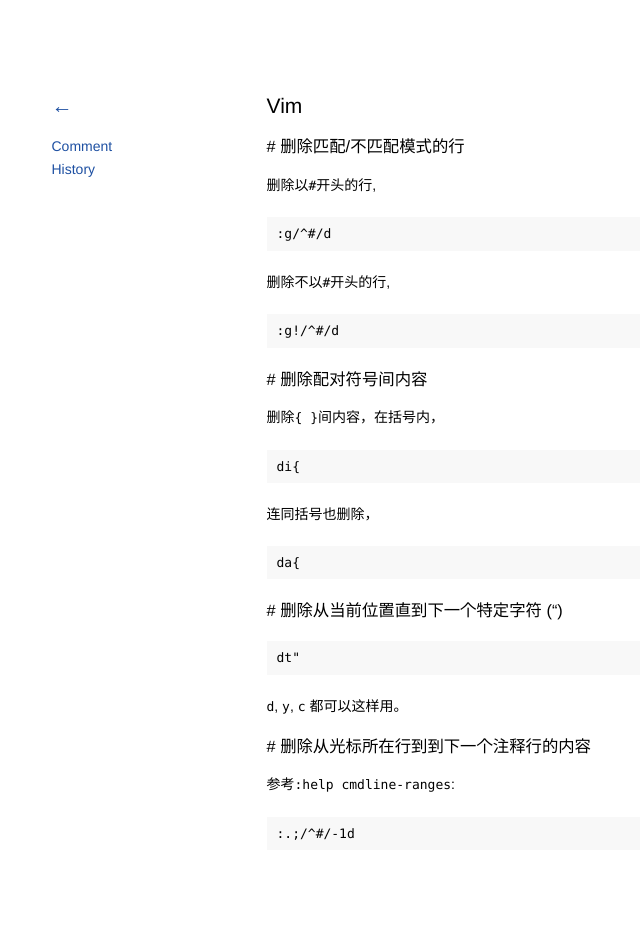
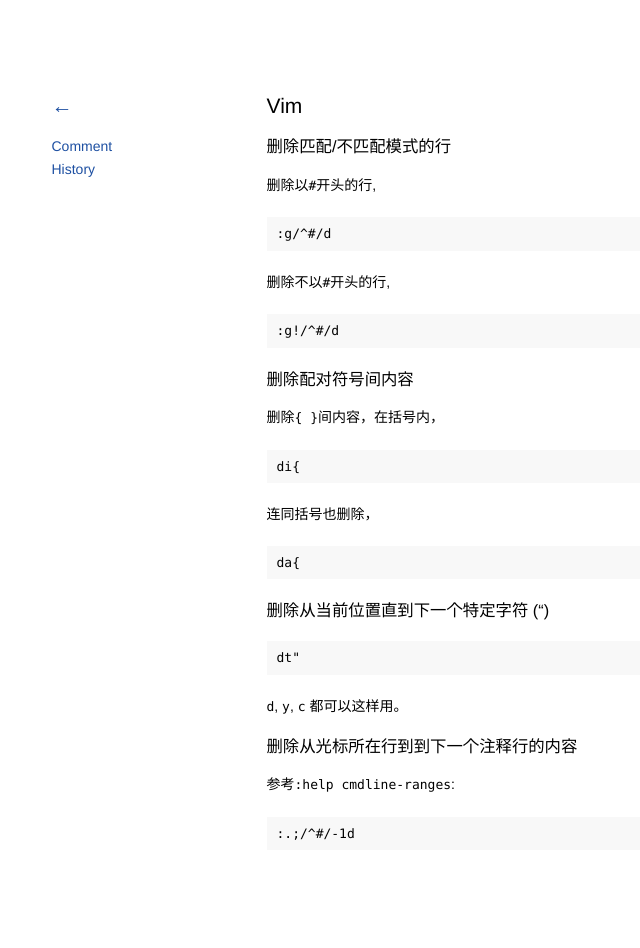
Before and after one commit to kidlj/awei, a Jekyll site: the page built from _wiki/vim.md, in a window 1280 px wide. Shown: the whole page, without its empty margins (81-721 px from the left). Built offline with Jekyll 4.4.1, drawn with Linux system fonts in a browser that asks for light colours.

Commit message:
update style

```diff
--- a/css/style.css
+++ b/css/style.css
@@ -30,10 +30,6 @@
 nav h2,
 article h2 {
 	font-weight: 400;
-}
-
-article h3::before {
-	content: "# ";
 }
 
 nav ul,
```
